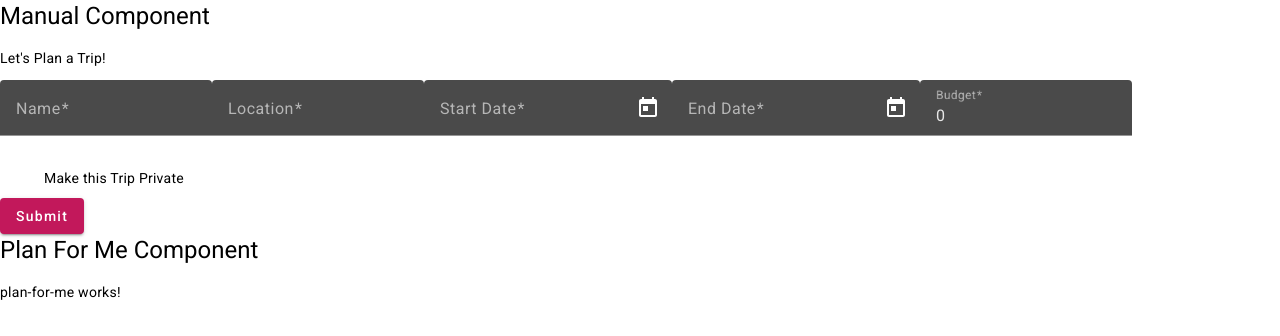
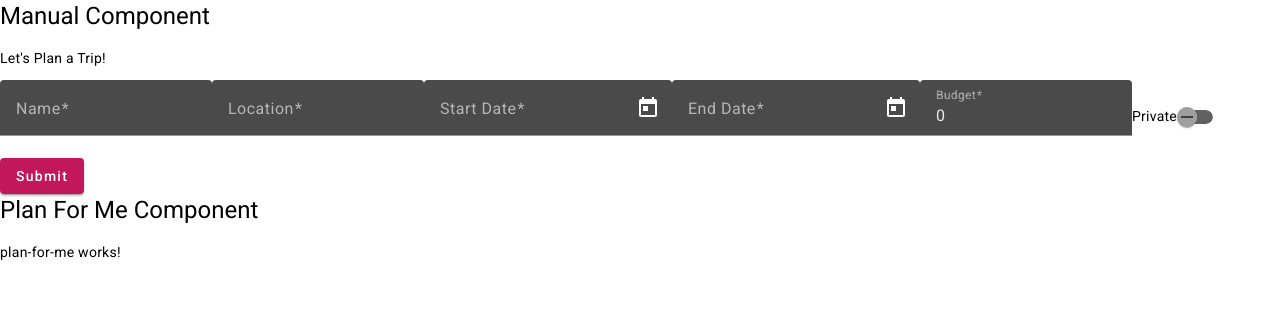
Before and after one commit to zmb6893/Voyage, an Angular app in the folder voyage/: page / in a window 1280 px wide. Shown: the top 336 px of the page. Built offline with nearby package versions, Linux system fonts and the light colour scheme.

Commit message:
Added cooler toggle switch for Private field

```diff
--- a/voyage/src/app/app.module.ts
+++ b/voyage/src/app/app.module.ts
@@ -17,6 +17,7 @@ import { MatCheckboxModule } from '@angular/material/checkbox';
 import { FormsModule } from '@angular/forms';
 import { MatDatepickerModule } from '@angular/material/datepicker';
 import { MatNativeDateModule } from '@angular/material/core';
+import { MatSlideToggleModule } from '@angular/material/slide-toggle';
 
 @NgModule({
   declarations: [
@@ -38,7 +39,8 @@ import { MatNativeDateModule } from '@angular/material/core';
     MatCheckboxModule,
     FormsModule,
     MatDatepickerModule,
-    MatNativeDateModule
+    MatNativeDateModule,
+    MatSlideToggleModule
   ],
   providers: [],
   bootstrap: [AppComponent]
--- a/voyage/src/app/manual/manual.component.html
+++ b/voyage/src/app/manual/manual.component.html
@@ -15,23 +15,25 @@
         <input matInput [matDatepicker]="startDatePicker" formControlName="startDate" placeholder="Choose a Start Date" (dateChange)="onStartDateChange($event)">
         <mat-datepicker-toggle matSuffix [for]="startDatePicker"></mat-datepicker-toggle>
         <mat-datepicker #startDatePicker></mat-datepicker>
-    </mat-form-field>
+      </mat-form-field>
 
-    <mat-form-field>
+      <mat-form-field>
         <mat-label>End Date</mat-label>
         <input matInput [matDatepicker]="endDatePicker" formControlName="endDate" placeholder="Choose an End Date" (dateChange)="onEndDateChange($event)">
         <mat-datepicker-toggle matSuffix [for]="endDatePicker"></mat-datepicker-toggle>
         <mat-datepicker #endDatePicker></mat-datepicker>
-    </mat-form-field>
+      </mat-form-field>
+
 
     <mat-form-field>
         <mat-label>Budget</mat-label>
         <input matInput formControlName="budget" placeholder="Budget" type="number" required>
     </mat-form-field>
 
-    <mat-checkbox formControlName="private" placeholder="Private" type="boolean">
-        <mat-label class="black-label">Make this Trip Private</mat-label>
-    </mat-checkbox>
+    <mat-label>Private</mat-label>
+    <mat-slide-toggle formControlName="private"></mat-slide-toggle>
+
+
 
     <br>
     <button mat-raised-button color="primary" type="submit">Submit</button>
```
